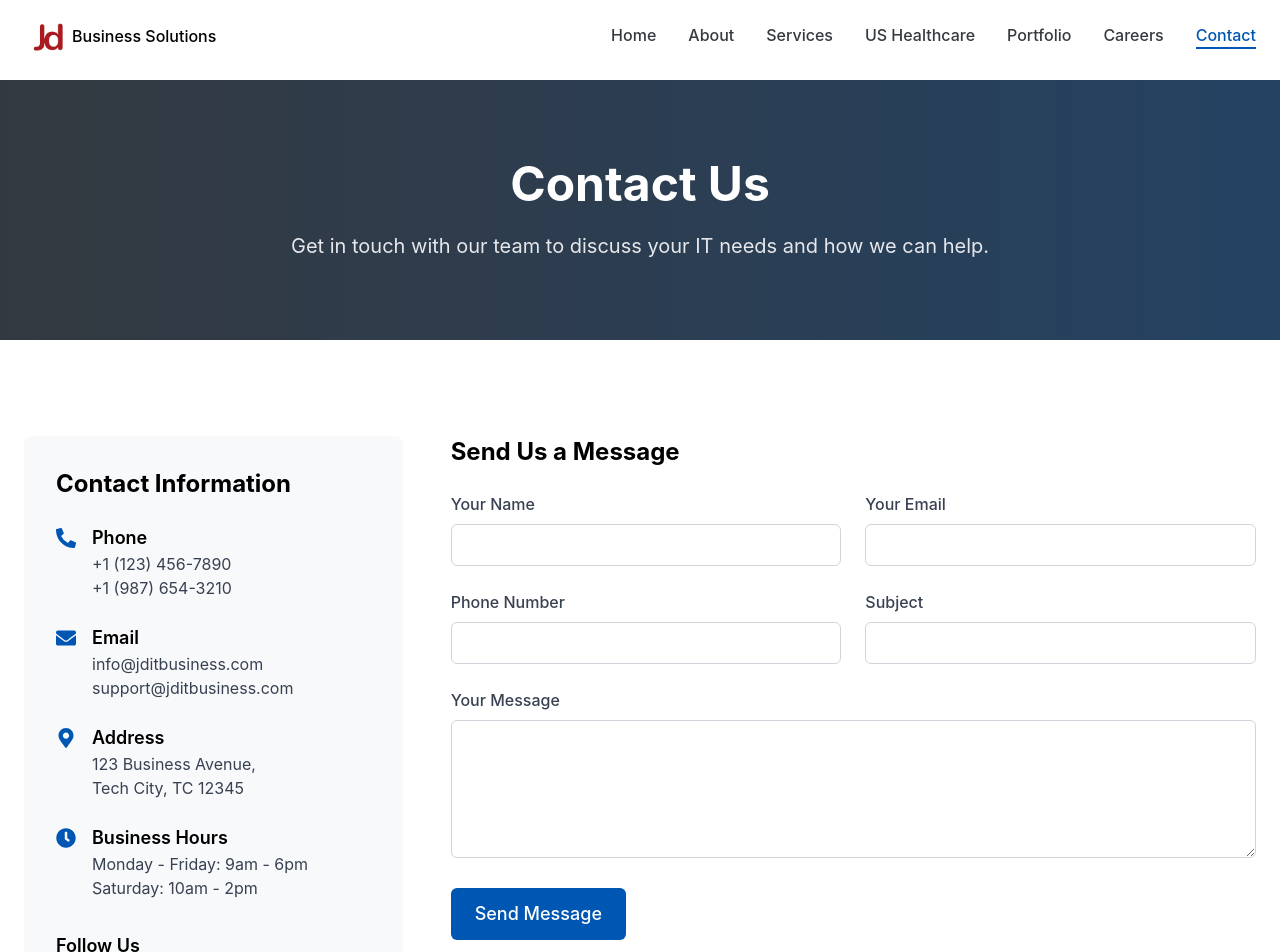
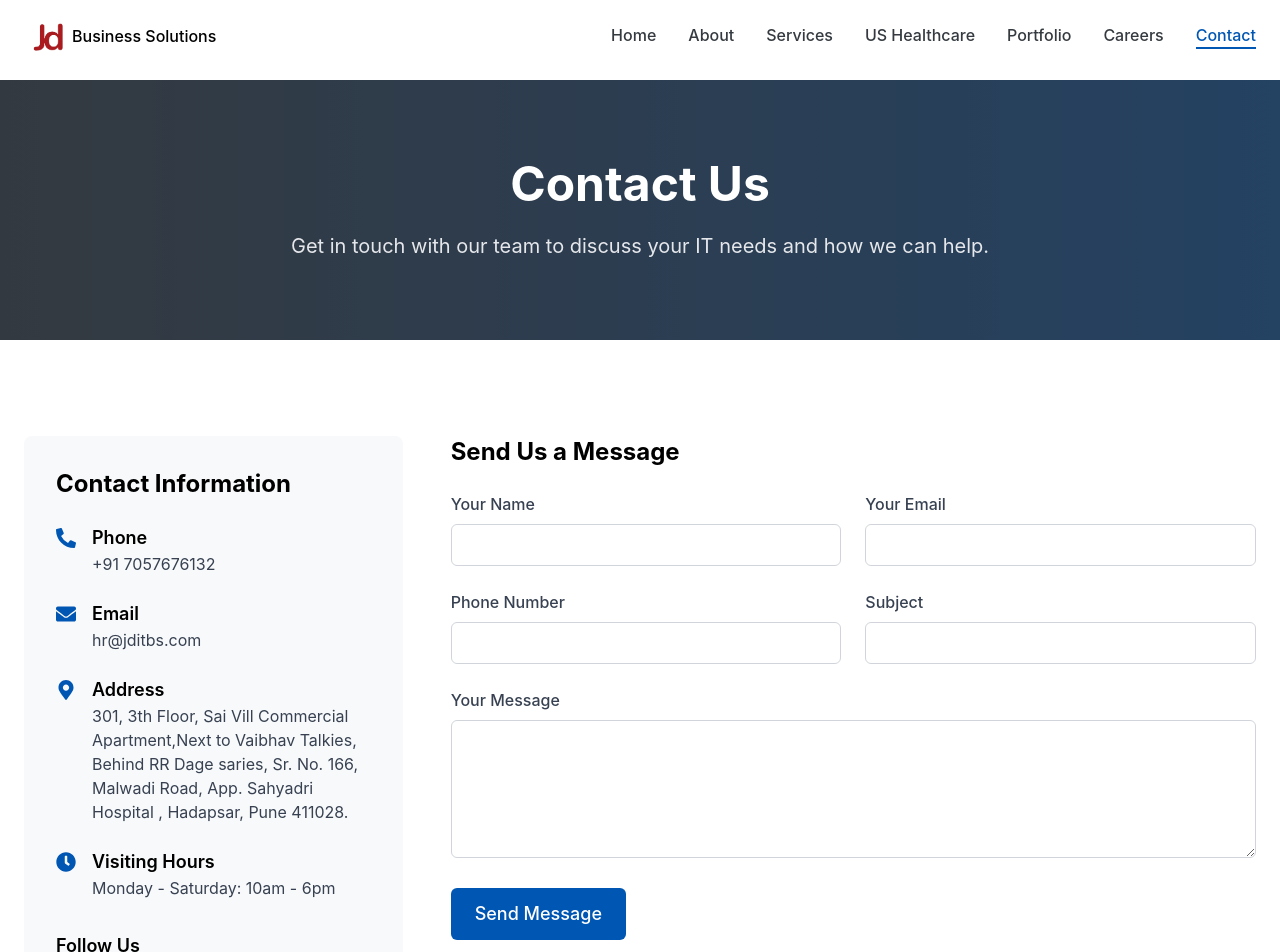
Before and after one commit to Ankitsinha2506/JDIT-Business-Solution-Pvt.-Ltd., a React (Vite) app: page /contact in a window 1280 px wide. Shown: the top 952 px of the page. Built offline with nearby package versions, Linux system fonts and the light colour scheme.

Commit message:
update in contact section

```diff
--- a/src/pages/Contact.jsx
+++ b/src/pages/Contact.jsx
@@ -35,32 +35,32 @@ const Contact = () => {
       icon: <FaPhoneAlt />,
       title: 'Phone',
       details: [
-        '+1 (123) 456-7890',
-        '+1 (987) 654-3210'
+        '+91 7057676132',
+        // '+1 (987) 654-3210'
       ]
     },
     {
       icon: <FaEnvelope />,
       title: 'Email',
       details: [
-        'info@jditbusiness.com',
-        'support@jditbusiness.com'
+        'hr@jditbs.com'
       ]
     },
     {
       icon: <FaMapMarkerAlt />,
       title: 'Address',
       details: [
-        '123 Business Avenue,',
-        'Tech City, TC 12345'
+        // '123 Business Avenue,',
+        // 'Tech City, TC 12345'
+        '301, 3th Floor, Sai Vill Commercial Apartment,Next to Vaibhav Talkies, Behind RR Dage saries, Sr. No. 166, Malwadi Road, App. Sahyadri Hospital , Hadapsar, Pune 411028.'
       ]
     },
     {
       icon: <FaClock />,
-      title: 'Business Hours',
+      title: 'Visiting Hours',
       details: [
-        'Monday - Friday: 9am - 6pm',
-        'Saturday: 10am - 2pm'
+        'Monday - Saturday: 10am - 6pm',
+        // 'Saturday: 10am - 2pm'
       ]
     }
   ];
```
Also changed, not shown: src/assets/images/hero/contact.jpg (added).
